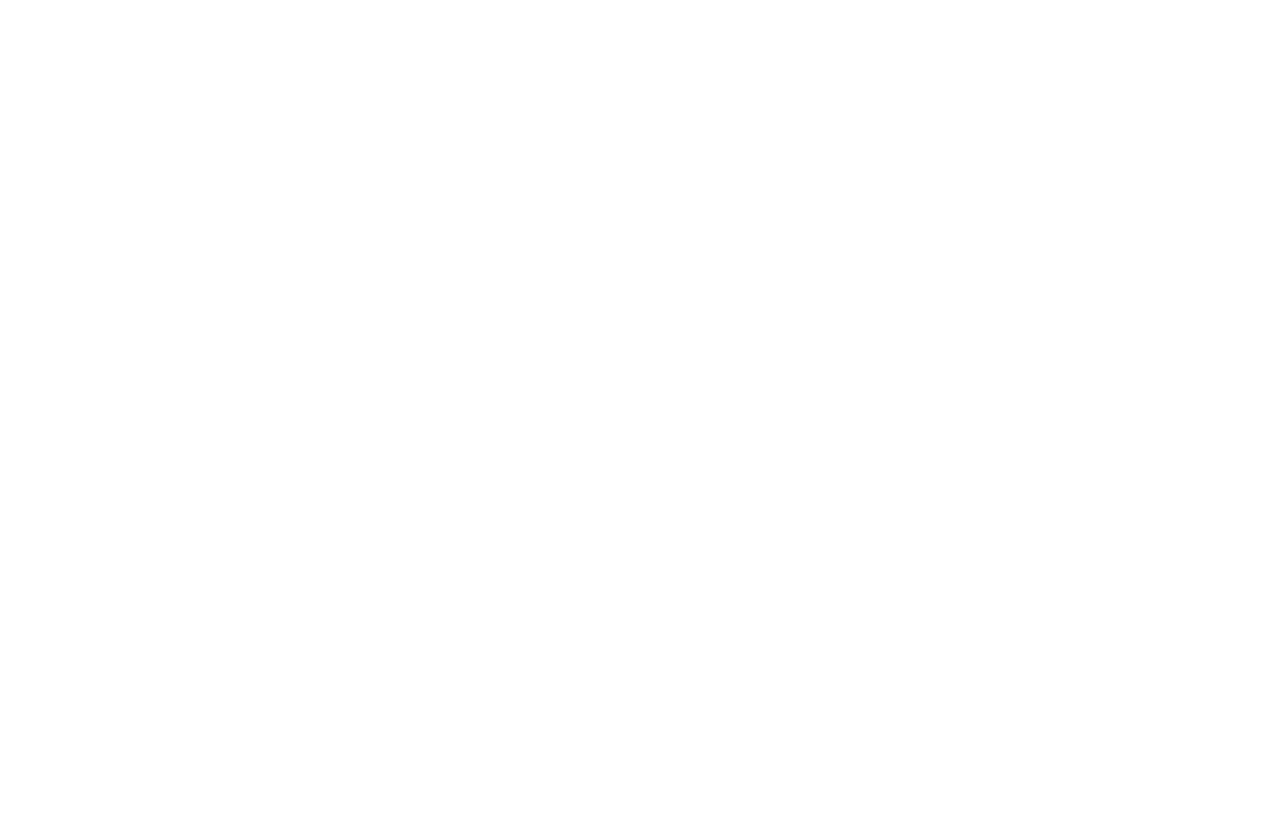
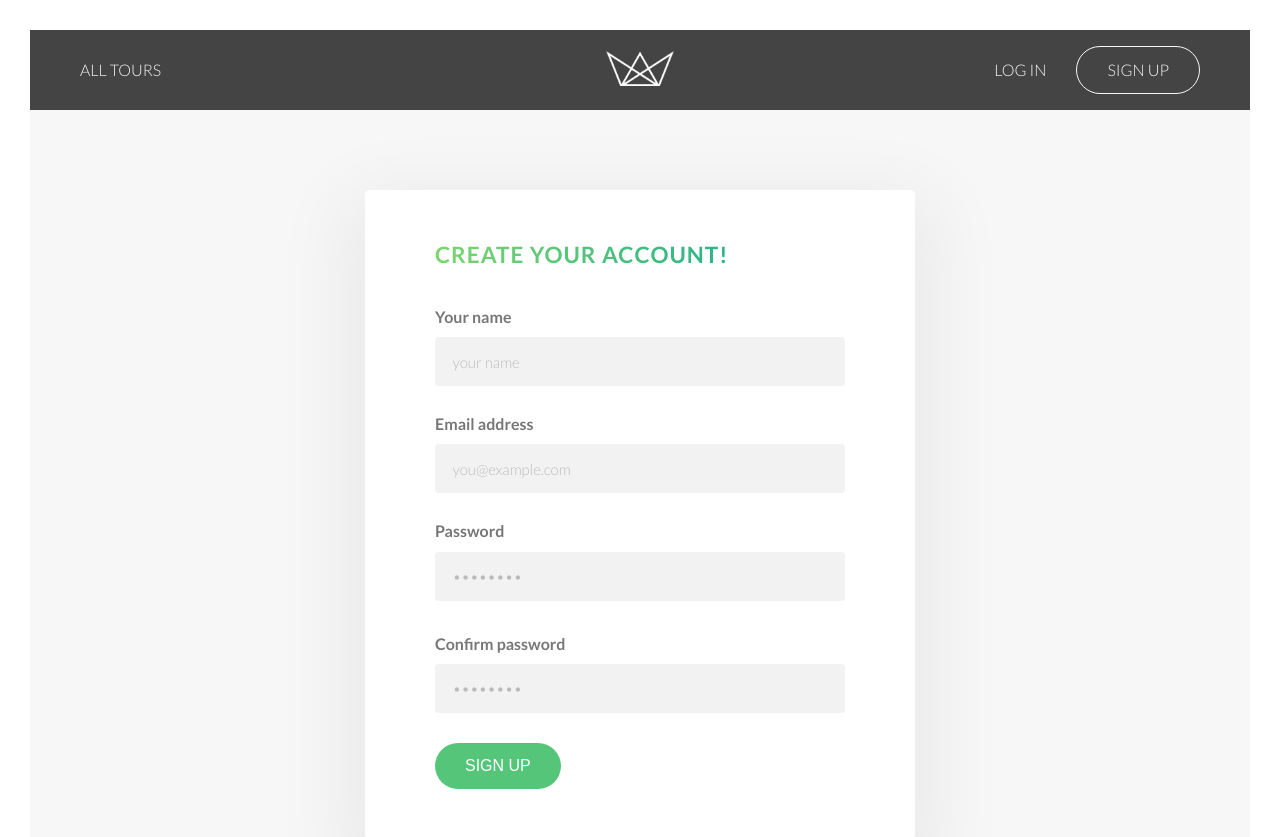
Before and after one commit to kamol-ayyub/natoursapp-frontend, a React (Create React App) app: page /signup in a window 1280 px wide. Before the commit this address had no page. Shown: the top 837 px of the page. Before the commit the page ends 800 px from the top, so only its background shows below. Built offline with nearby package versions, Linux system fonts and the light colour scheme.

Commit message:
not found page added

```diff
--- a/src/app/pages/login/Login.tsx
+++ b/src/app/pages/login/Login.tsx
@@ -1,10 +1,10 @@
 import { FC, useRef } from 'react';
 
 export const Login: FC = () => {
-  const emailRef = useRef<HTMLInputElement>(null);
-  const passwordRef = useRef<HTMLInputElement>(null);
+  const email = useRef<HTMLInputElement>(null);
+  const password = useRef<HTMLInputElement>(null);
   const handleLogin = () => {
-    console.log(emailRef.current?.value, passwordRef.current?.value);
+    console.log(email.current?.value, password.current?.value);
   };
 
   return (
@@ -21,7 +21,7 @@ export const Login: FC = () => {
               type='email'
               placeholder='you@example.com'
               required
-              ref={emailRef}
+              ref={email}
             />
           </div>
           <div className='form__group ma-bt-md'>
@@ -33,7 +33,7 @@ export const Login: FC = () => {
               type='password'
               placeholder='••••••••'
               required
-              ref={passwordRef}
+              ref={password}
             />
           </div>
           <div className='form__group'>
--- /dev/null
+++ b/src/app/pages/notFound/NotFound.tsx
@@ -0,0 +1,17 @@
+import { FC } from 'react';
+
+const NotFound: FC = () => {
+  return (
+    <main className='main'>
+      <div className='error'>
+        <div className='error__title'>
+          <h2 className='heading-secondary heading-secondary-error'>
+            404 Page Not Found
+          </h2>
+        </div>
+      </div>
+    </main>
+  );
+};
+
+export default NotFound;
--- /dev/null
+++ b/src/app/pages/signup/Signup.tsx
@@ -0,0 +1,86 @@
+import { FC, useRef } from 'react';
+
+const Signup: FC = () => {
+  // refs for get data from form
+  const name = useRef<HTMLInputElement>(null);
+  const email = useRef<HTMLInputElement>(null);
+  const password = useRef<HTMLInputElement>(null);
+  const passwordConfirm = useRef<HTMLInputElement>(null);
+
+  // function for request to backend
+  const handleSignup = () => {
+    console.log(
+      email.current?.value,
+      name.current?.value,
+      password.current?.value,
+      passwordConfirm.current?.value
+    );
+  };
+  return (
+    <main className='main'>
+      <div className='login-form'>
+        <h2 className='heading-secondary ma-bt-lg'>CREATE YOUR ACCOUNT!</h2>
+        <div className='form form--signup'>
+          <div className='form__group'>
+            <label htmlFor='name' className='form__label'>
+              Your name
+            </label>
+            <input
+              className=' form__input'
+              id='name'
+              type='text'
+              placeholder='your name'
+              required
+              ref={name}
+            />
+          </div>
+          <div className='form__group'>
+            <label htmlFor='email' className='form__label'>
+              Email address
+            </label>
+            <input
+              className='email form__input'
+              type='email'
+              placeholder='you@example.com'
+              required
+              ref={email}
+            />
+          </div>
+          <div className='form__group ma-bt-md'>
+            <label htmlFor='password' className='form__label'>
+              Password
+            </label>
+            <input
+              id='password'
+              className='password form__input'
+              type='password'
+              placeholder='••••••••'
+              required
+              ref={password}
+            />
+          </div>
+          <div className='form__group ma-bt-md'>
+            <label htmlFor='passwordConfirm' className='form__label'>
+              Confirm password
+            </label>
+            <input
+              id='passwordConfirm'
+              className='password form__input'
+              type='password'
+              placeholder='••••••••'
+              required
+              ref={passwordConfirm}
+            />
+          </div>
+          <div className='form__group'>
+            <button onClick={handleSignup} className='btn btn--green'>
+              Sign up
+            </button>
+          </div>
+        </div>
+      </div>
+    </main>
+  );
+};
+
+export default Signup;
--- a/src/app/router/AppRouter.tsx
+++ b/src/app/router/AppRouter.tsx
@@ -3,6 +3,8 @@ import { App } from '../App';
 import { Login } from '../pages/login/Login';
 import Overview from '../../components/overview/Overview';
 import Tour from '../pages/tour/Tour';
+import Signup from '../pages/signup/Signup';
+import NotFound from '../pages/notFound/NotFound';
 
 export const AppRouter = () => {
   return (
@@ -11,8 +13,12 @@ export const AppRouter = () => {
         <Route path='/' element={<App />}>
           <Route index element={<Overview />} />
           <Route path='/login' element={<Login />} />
+          <Route path='/signup' element={<Signup />} />
+
           <Route path='/tour/:element' element={<Tour />} />
         </Route>
+
+        <Route path='*' element={<NotFound />} />
       </Routes>
     </Router>
   );
--- a/src/components/header/header/Header.tsx
+++ b/src/components/header/header/Header.tsx
@@ -36,7 +36,7 @@ const Header: FC = () => {
             <Link className='nav__el' to='/login'>
               Log in
             </Link>
-            <Link className='nav__el nav__el--cta' to='/#'>
+            <Link className='nav__el nav__el--cta' to='/signup'>
               Sign up
             </Link>
           </>
```
